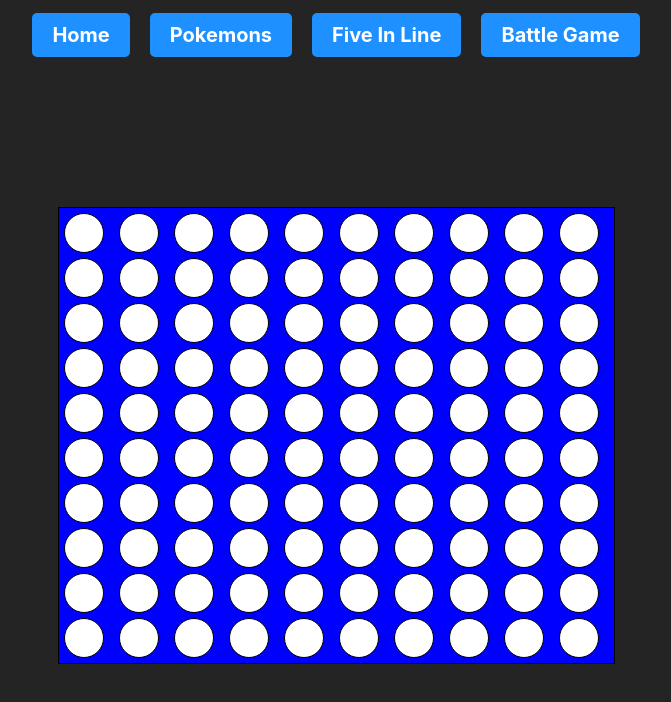
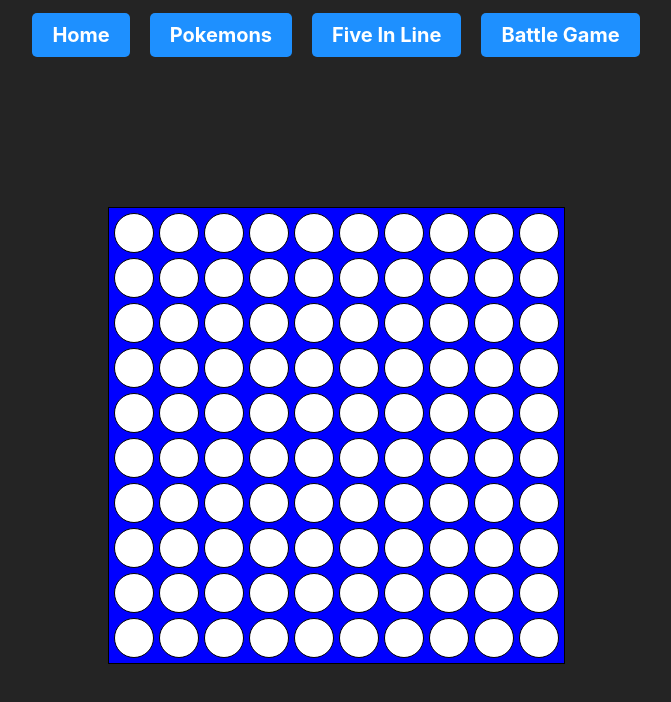
Before and after one commit to j0k3r-PGR/miWebPersonal, a React (Vite) app: page /game in a window 1280 px wide. Shown: the top 702 px of the page, without its empty margins (304-975 px from the left). Built offline with nearby package versions, Linux system fonts and the light colour scheme.

Commit message:
correccion

```diff
--- a/src/components/CardWinner/cardWinner.css
+++ b/src/components/CardWinner/cardWinner.css
@@ -1,5 +1,5 @@
 .cardWinner{
-    background-color: red;
+    background-color: rgba(255, 0, 0, 0.774);
     color: white;
     font-weight: bold;
     font-size: 20px;
@@ -12,8 +12,8 @@
 
 .win{
     position: absolute ;
-    width: 40%;
-    height: 72%;
+    width: 445px;
+    height: 445px;
     display: flex;
     place-content: center;
     background-color: rgba(0, 0, 0, 0.514);
--- a/src/components/table/table.css
+++ b/src/components/table/table.css
@@ -1,7 +1,7 @@
 .table{
     width: fit-content;
     display: grid;
-    grid-template-columns: repeat(10, 50px);
+    grid-template-columns: repeat(10, 1fr);
     gap: 5px;
     border: 1px solid black;
     background-color: blue;
```
